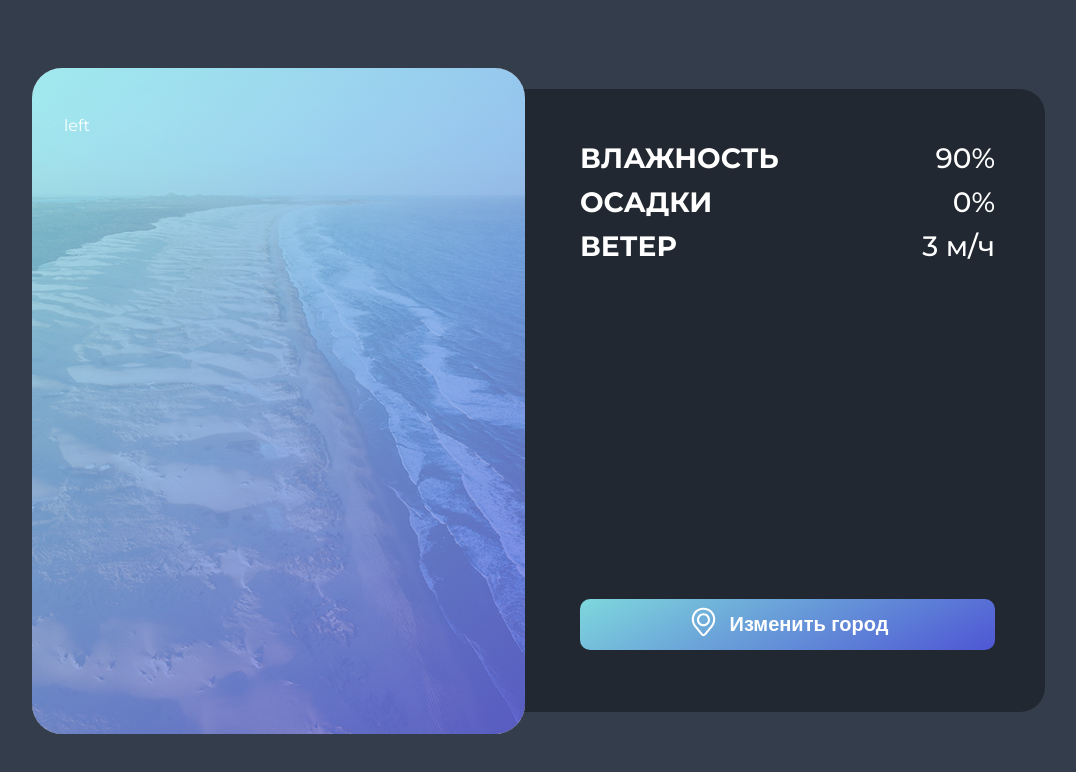
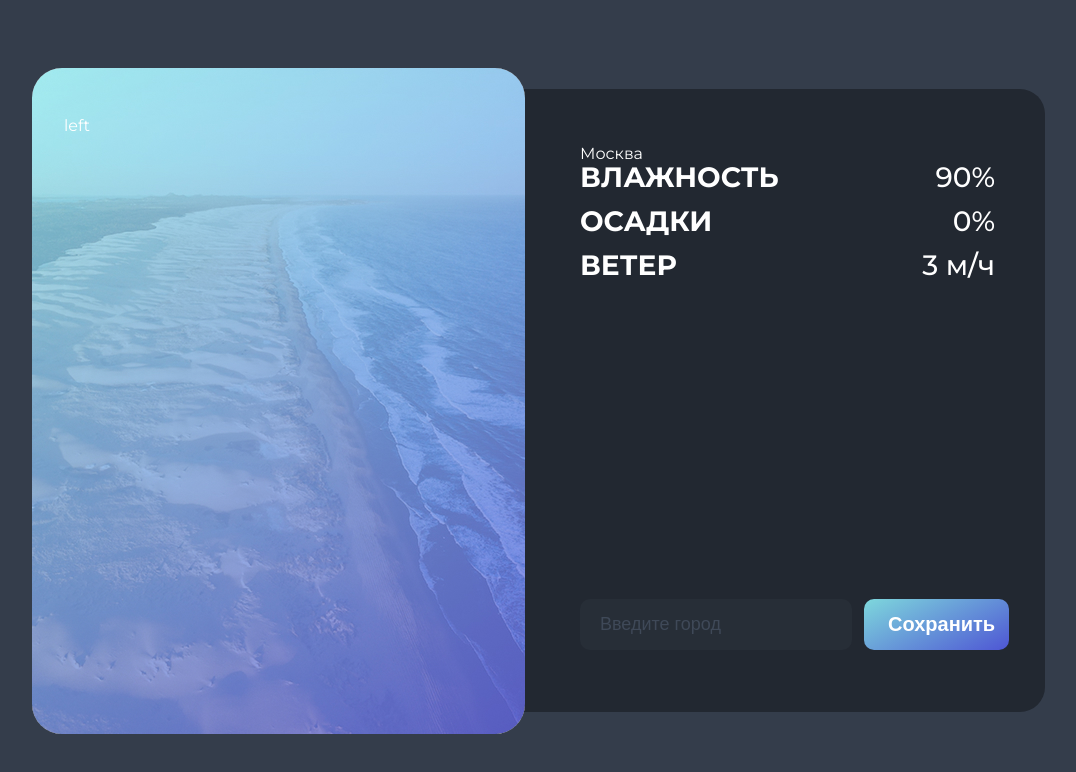
Before and after one commit to AlekseyAveryanov1996/course-project-1, a Vue app: page / in a window 1280 px wide. Both pictures are taken after a click on the button "Изменить город". Shown: the top 772 px of the page, without its empty margins (67-1143 px from the left). Built offline with nearby package versions, Linux system fonts and the light colour scheme.

Commit message:
Разобор теории

```diff
--- a/src/components/CitySelect.vue
+++ b/src/components/CitySelect.vue
@@ -2,6 +2,7 @@
   import Button from "./Button.vue";
   import Iconlocations from '../Icons/Iconlocations.vue';
   import Input from "./Input.vue";
+  import { ref } from "vue";
 
   const emit = defineEmits({
     selectCity: function(payload) {
@@ -9,24 +10,29 @@
     },
   })
 
+  const isEdited = ref(false);
+
   function select() {
-    emit('selectCity', {
-      city: 'London',
-    });
+    emit('selectCity', 'London');
   }
+
+  function changeCity() {
+    isEdited.value = !isEdited.value
+  }
+
 </script>
 
 <template>
   <div class="citySelect">
-    <Button @click="select()">
+    <Button @click="changeCity()" v-if="!isEdited">
       <template #icon>
         <Iconlocations />
       </template>
       Изменить город
     </Button>
-    <div class="citySelect__input-wrapper">
+    <div class="citySelect__input-wrapper" v-else>
       <Input placeholder='Введите город'/>
-      <Button>Сохранить</Button>
+      <Button @click='() => {select(); changeCity()}'>Сохранить</Button>
     </div>
   </div>
 </template>
@@ -39,10 +45,6 @@
     margin-top: auto;
   }
   .citySelect__input-wrapper {
-    position: absolute;
-    top: 0;
-    left: 0;
-    z-index: -1;
     width: 100%;
     display: flex;
     gap: 12px;
--- a/src/components/InfoPanel.vue
+++ b/src/components/InfoPanel.vue
@@ -1,23 +1,35 @@
 <script setup>
   import Stat from './Stat.vue';
   import CitySelect from './CitySelect.vue';
+  import { computed, ref } from 'vue';
+
+  let savedCity = ref('Москва');
+
+  const dataDefault = ref({
+    humidity: 90,
+  })
 
 
-  const data = {
-    label: 'Влажность',
-    stat: '90%',
+  function getSity(data) {
+    savedCity.value = data;
+    dataDefault.value.humidity = 20;
   }
 
-  function getSity(data) {
-    console.log(data);
-  }
+  const dataModified = computed((prev) => {
+    console.log(prev);
+    return {
+      label: 'Влажность',
+      stat: dataDefault.value.humidity + "%",
+    }
+  })
 
 </script>
 
 <template>
   <div class="info-panel">
+    <div id="city">{{ savedCity }}</div>
     <div class="stat-wrapper">
-      <Stat v-bind='data'></Stat>
+      <Stat v-bind='dataModified'></Stat>
       <Stat label='Осадки' stat='0%'></Stat>
       <Stat label='Ветер' stat='3 м/ч'></Stat>
     </div>
```
